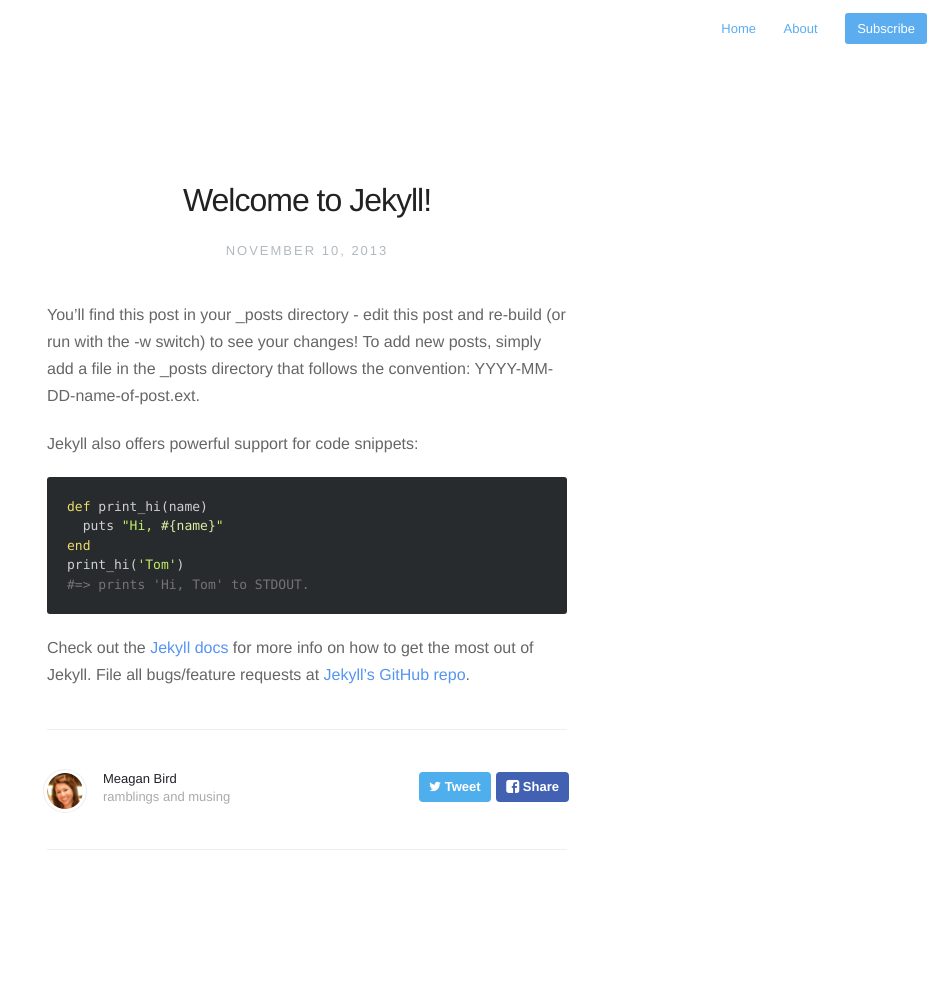
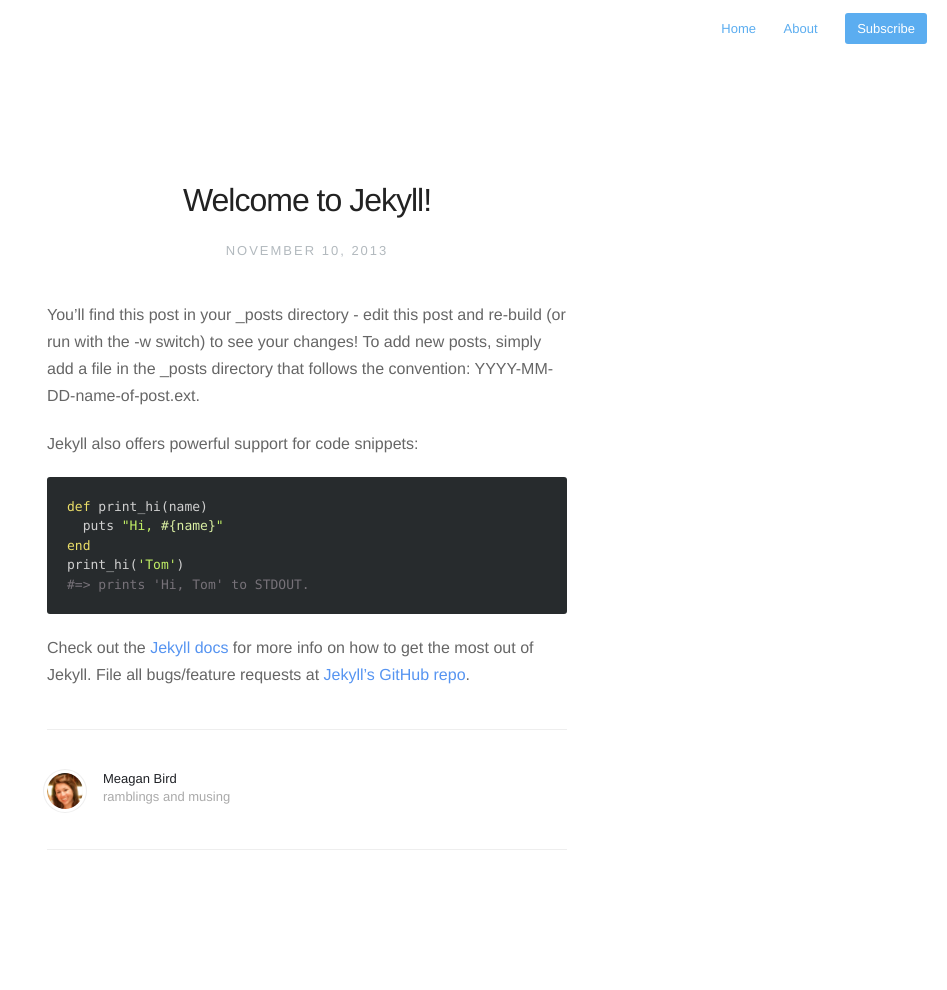
Before and after one commit to meaganbird/meaganbird.github.io, a Jekyll site: the page built from _posts/2013-11-10-welcome-to-jekyll.markdown, in a window 1280 px wide. Shown: the whole page, without its empty margins (333-1280 px from the left). Built offline with Jekyll 4.4.1, drawn with Linux system fonts in a browser that asks for light colours; nearby versions of some CDN libraries; Markdown is read by kramdown in place of the engine named in the settings.

```diff
--- a/_includes/share.html
+++ b/_includes/share.html
@@ -1,4 +1,4 @@
-<a class="twitter" href="https://twitter.com/intent/tweet?text={{ site.domain_name }}{{ page.url }} - {{page.title}} by @{{ site.authorTwitter }}"><span class="icon-twitter"> Tweet</span></a>
+<!-- <a class="twitter" href="https://twitter.com/intent/tweet?text={{ site.domain_name }}{{ page.url }} - {{page.title}} by @{{ site.authorTwitter }}"><span class="icon-twitter"> Tweet</span></a>
 
 <a class="facebook" href="#" onclick="
     window.open(
@@ -6,4 +6,4 @@
       'facebook-share-dialog',
       'width=626,height=436');
     return false;"><span class="icon-facebook-rect"> Share</span>
-</a>
+</a> -->
```
